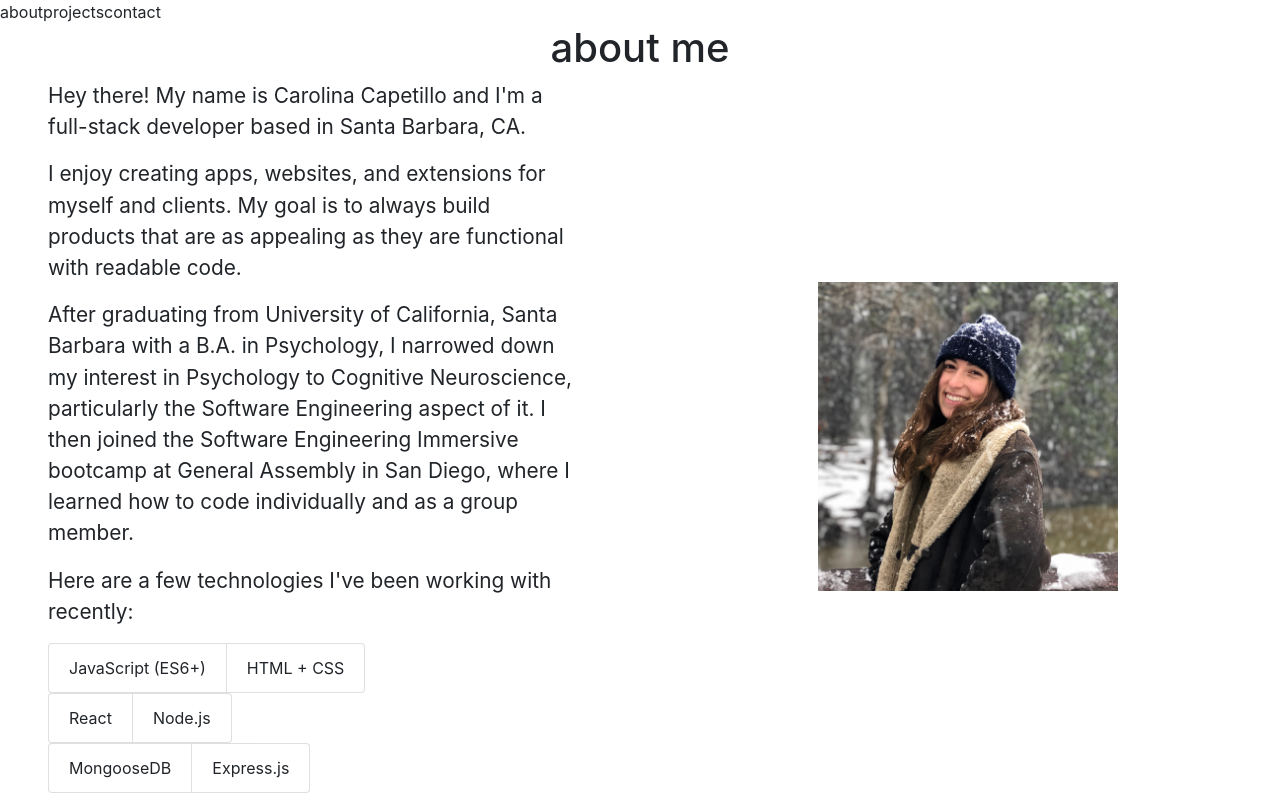
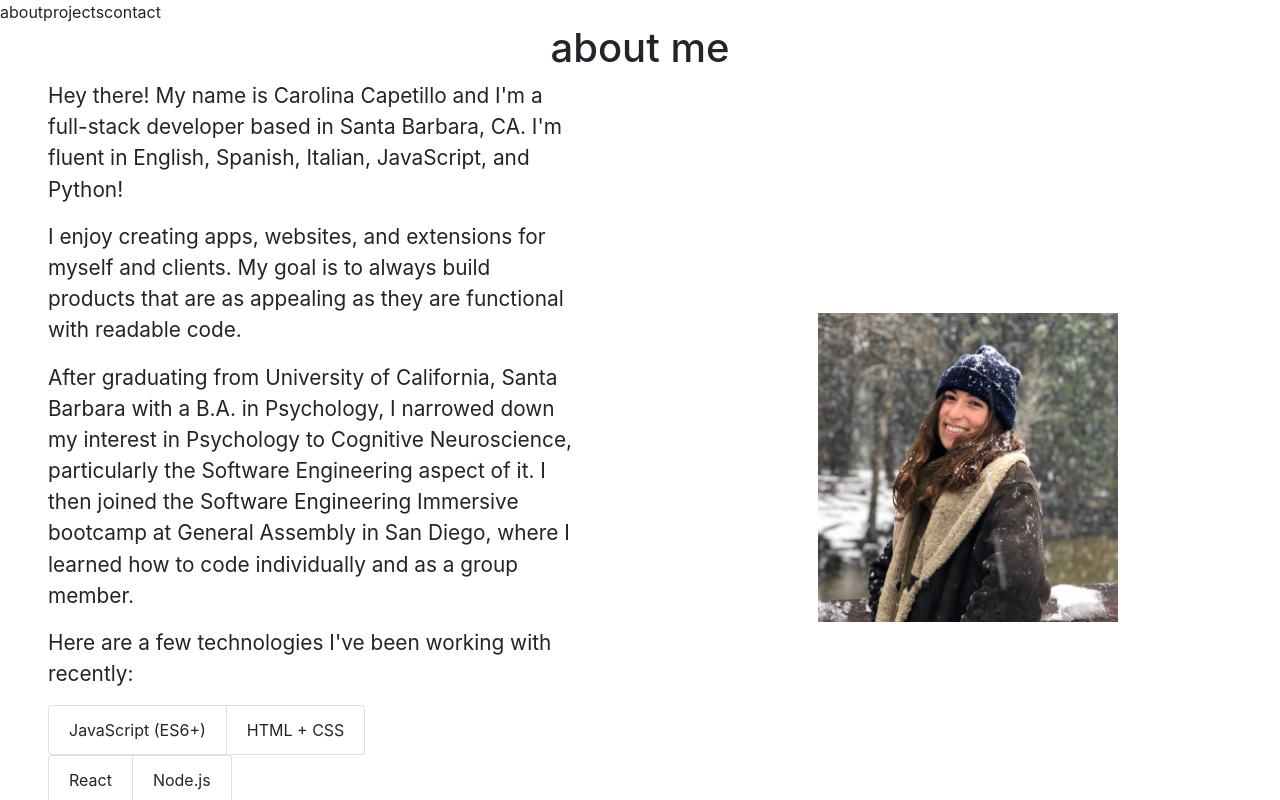
Before and after one commit to capetillo/carolina-portfolio, a React (Create React App) app: page / in a window 1280 px wide. Shown: the top 800 px of the page. Built offline with nearby package versions, Linux system fonts and the light colour scheme.

Commit message:
changes bio info

```diff
--- a/src/components/About/Bio.jsx
+++ b/src/components/About/Bio.jsx
@@ -3,7 +3,9 @@ import React from 'react';
 const Bio = (props) => {
     return (
     <div>
-        <p>Hey there! My name is Carolina Capetillo and I'm a full-stack developer based in Santa Barbara, CA.</p>
+        <p>Hey there! My name is Carolina Capetillo and
+            I'm a full-stack developer based in Santa Barbara, CA.
+            I'm fluent in English, Spanish, Italian, JavaScript, and Python!</p>
     </div>
     )
 }
```
